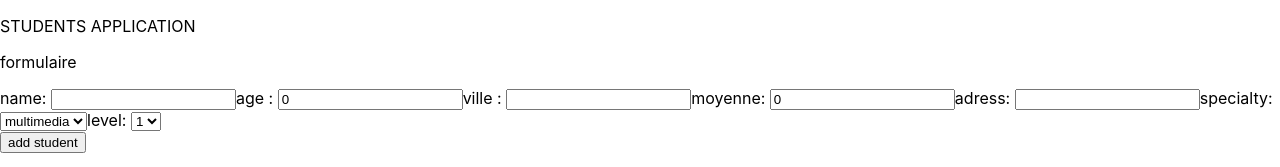
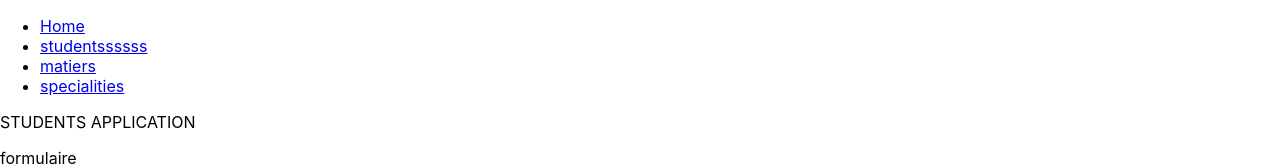
Before and after one commit to Anfel-web/studentReact, a React (Create React App) app: page /students in a window 1280 px wide. Shown: the top 167 px of the page. Built offline with nearby package versions, Linux system fonts and the light colour scheme; no server answers.

Commit message:
React router (#14)
* reactRouter

* ReactRouter

```diff
--- a/package.json
+++ b/package.json
@@ -9,6 +9,7 @@
     "axios": "^0.21.1",
     "react": "^16.13.1",
     "react-dom": "^16.13.1",
+    "react-router-dom": "^5.2.0",
     "react-scripts": "3.4.3"
   },
   "scripts": {
--- a/src/App.js
+++ b/src/App.js
@@ -1,9 +1,8 @@
 import React from "react"
-import Students from "./components/Students";
-
+import Routers from './components/ReactRouter';
 function App() {
 return(
-<Students/>
+<Routers />
 )
 
 };
--- /dev/null
+++ b/src/components/Home.jsx
@@ -0,0 +1,6 @@
+import React from 'react';
+
+function Home() {
+    return <h2>Home</h2>;
+  }
+export default Home;
--- /dev/null
+++ b/src/components/ReactRouter.jsx
@@ -0,0 +1,55 @@
+import React from "react";
+import {
+  BrowserRouter as Router,
+  Switch,
+  Route,
+  Link
+} from "react-router-dom";
+import Students from "./Students";
+import Home from './Home';
+import TestMatier from "./TestMatier";
+import TestSpeciality from "./TestSpeciality";
+
+// deux routes paths urls specoalties matiers yaffichio les composant eli homa déja mawjoudin TestMatier w TestSpeciality
+export default function Routers() {
+  return (
+    <Router>
+      <div>
+        <nav>
+          <ul>
+            <li>
+              {/* ki tickliki 3ala Home methout chy fi url khatr fema slash akhw  */}
+              <Link to="/">Home</Link>
+            </li>
+            <li>
+              {/* ki tickliki 3ala students bch thout fi url /students */}
+              <Link to="/students">studentssssss</Link>
+            </li>
+            <li>
+              <Link to="/matiers">matiers</Link>
+            </li>
+            <li>
+              <Link to="/specialities">specialities</Link>
+            </li>
+          </ul>
+        </nav>
+        <Switch>
+          {/* ki tal9A fi url students affichi el composant eli mawjoud fi west route  <Students /> */}
+          <Route path="/students">
+            <Students />
+          </Route>
+          <Route path="/matiers">
+            <TestMatier />
+          </Route>
+          <Route path="/specialities">
+            <TestSpeciality />
+          </Route>
+          <Route path="/">
+            {/* ki tal9A fi url hetta chay affichi el composant eli mawjoud fi west route  <Home /> */}
+            <Home />
+          </Route>
+        </Switch>
+      </div>
+    </Router>
+  );
+}
--- a/src/components/TestMatier.jsx
+++ b/src/components/TestMatier.jsx
@@ -5,10 +5,15 @@ function TestMatier() {
     const [name, setName] = useState("");
     const [nombreHours, setNombreHours] = useState(0);
     const [cofficient, setCofficient] = useState(0);
-    useEffect(async () => {
-        const result = await axios.get("http://localhost:4000/matiers");
-        setMatiers(result.data.matiers);
+
+    useEffect(() => {
+        (async () => {
+            const result = await axios.get("http://localhost:4000/matiers");
+
+            setMatiers(result.data.matiers);
+        })();
     }, []);
+
     return (
         <div>
             name: <input value={name} onChange={(e) => setName(e.target.value)} />
@@ -38,3 +43,4 @@ function TestMatier() {
     );
 }
 export default TestMatier;
+// jawik behi felfoultii heya bye tw
--- a/src/components/TestSpeciality.jsx
+++ b/src/components/TestSpeciality.jsx
@@ -3,9 +3,13 @@ import axios from "axios";
 function TestSpeciality() {
     const [specialities, setSpecialities] = useState([]);
     const [name, setName] = useState("");
-    useEffect(async () => {
-        const result = await axios.get("http://localhost:4000/specialities");
-        setSpecialities(result.data.specialities);
+
+    useEffect(() => {
+        (async () => {
+            const result = await axios.get("http://localhost:4000/specialities");
+
+          setSpecialities(result.data.specialities);
+        })();
     }, []);
     return (
         <div>
--- a/src/components/TestStudents.jsx
+++ b/src/components/TestStudents.jsx
@@ -27,14 +27,22 @@ function TestStudents() {
 
   // useEffect une fonction react sera executé directement apres le rendu de compsant chma3neha
   // ma3neha composant ya3ml return w ba3ed yexecuti eli fi west useEffect
-  useEffect(async () => {
+  // useEffect(async () => {
     // axios tadhreb 3al api w ta3tih url mte3ou eli mawjoudin fi node
     // na3tyouh el methode (get/post/delete/put) w url de l'api 'http://localhost:4000/students'
     // yestena lin tji result mel api w ba3ed yet3eda lili ba3dou
-    const result = await axios.get("http://localhost:4000/students");
+    // const result = await axios.get("http://localhost:4000/students");
 
-    setStudents(result.data.students);
-  }, []);
+    // setStudents(result.data.students);
+  // }, []);
+
+  useEffect(() => {
+    (async () => {
+      const result = await axios.get("http://localhost:4000/students");
+
+      setStudents(result.data.students);
+    })();
+}, []);
   console.log("students", students);
   return (
     <div>
```
Also changed, not shown: 1 other file (tests, documents, lock files or other folders).
